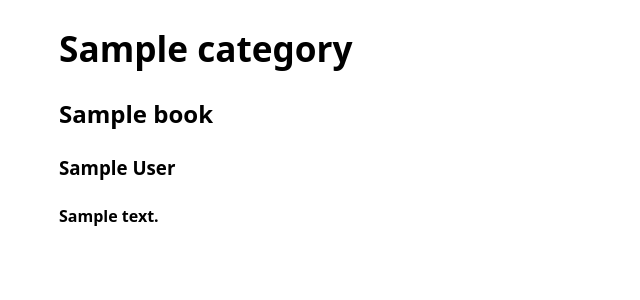
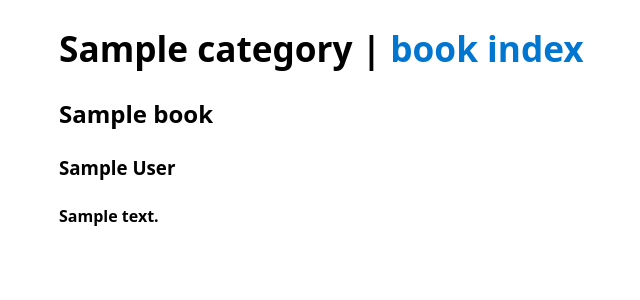
Before and after one commit to Momentum-Team-11/django-freeshelf-emilyflo, a Django app: a page that uses templates/category.html in a window 1280 px wide. Shown: the part 108-408 px from the top of the page, without its empty margins (181-821 px from the left). Run offline with Django 3.2, Linux system fonts and the light colour scheme; a user stored in the database is signed in; tables that the repository leaves empty hold one stand-in row (values such as "Sample post").

```diff
--- a/books/forms.py
+++ b/books/forms.py
@@ -10,5 +10,6 @@ class BookForm(forms.ModelForm):
             'author',
             'description',
             'URL',
+            'favorited_by',
             'category'
         ]
--- a/books/models.py
+++ b/books/models.py
@@ -15,7 +15,7 @@ class Book(models.Model):
     imageUrl = models.ImageField(blank=True)
     description = models.TextField(max_length=1000, null=True, blank=True)
     created_at = models.DateTimeField(auto_now_add=True)
-    # favorite = models.ManyToManyField(User, related_name = "favorite_books")
+    favorited_by = models.ManyToManyField(User, related_name = "favorite_books")
     category = models.ManyToManyField("Category", related_name="books")
 
     def __str__(self):
@@ -23,6 +23,9 @@ class Book(models.Model):
 class Category(models.Model):
     name = models.CharField(max_length=50)
     slug = models.SlugField(max_length=50, null=True, blank=True, unique=True)
+
+    class Meta:
+        verbose_name_plural = "categories"
 
     def __str__(self):
         return self.name
--- /dev/null
+++ b/books/view_helpers.py
@@ -0,0 +1,2 @@
+def book_is_favorited(book, user):
+    return user.favorite_books.filter(pk=book.pk).exists()
--- a/books/views.py
+++ b/books/views.py
@@ -1,6 +1,8 @@
 from django.shortcuts import render, redirect, get_object_or_404
 from .models import Book, Category
 from .forms import BookForm
+from .view_helpers import book_is_favorited
+from django.contrib.auth.decorators import login_required
 
 # Create your views here.
 def home(request):
@@ -8,11 +10,13 @@ def home(request):
         return redirect("index")
     return render(request, "home.html")
 
+@login_required
 def index(request):
     books = Book.objects.all()
-    categorys = Category.objects.all()
-    return render(request, "index.html", {"books": books, "categorys": categorys})
+    categories = Category.objects.all()
+    return render(request, "index.html", {"books": books, "categories": categories})
 
+@login_required
 def book_detail(request, pk):
     book = get_object_or_404(Book, pk=pk)
     favorited = book_is_favorited(book, request.user)
@@ -49,29 +53,38 @@ def delete_book(request, pk):
 
 def title(request):
     title = Book.objects.order_by('title')
-    context = {'books': title}
+    categories = Category.objects.all()
+    context = {'books': title, 'categories': categories}
     return render(request, 'index.html', context)
 
+@login_required
 def oldest(request):
     oldest = Book.objects.order_by('created_at')
-    context = {'books': oldest}
+    categories = Category.objects.all()
+    context = {'books': oldest, 'categories': categories}
     return render(request, 'index.html', context)
 
+@login_required
 def newest(request):
     newest = Book.objects.order_by('-created_at')
-    context = {'books': newest}
+    categories = Category.objects.all()
+    context = {'books': newest, 'categories': categories}
     return render(request, 'index.html', context)
 
-def book_is_favorited(book, user):
-    return user.favorite_books.filter(pk=book.pk)
+@login_required
+def add_favorite(request, book_pk):
+    book = get_object_or_404(Book, pk=book_pk)
+    user = request.user
+    user.favorite_books.add(book)
+    return redirect("book_detail", pk=book.pk)
 
-# def add_favorite(request, book):
-#     book = get_object_or_404(Book, pk=book.pk)
-#     user = request.user
-#     user.favorite_books.add(book)
-#     favorited = book_is_favorited(book, request.user)
-#     return redirect("book_detail", pk = book.pk)
+@login_required
+def delete_favorite(request, book_pk):
+    book = get_object_or_404(Book, pk=book_pk)
+    request.user.favorite_books.remove(book)
+    return redirect("book_detail", pk=book.pk)
 
+@login_required
 def category(request, slug):
     category = get_object_or_404(Category, slug=slug)
     books = category.books.all()
--- a/django_freeshelf/settings.py
+++ b/django_freeshelf/settings.py
@@ -49,8 +49,7 @@ INSTALLED_APPS = [
     "django.contrib.staticfiles",
     "django_extensions",
     "debug_toolbar",
-    "books",
-    # "users",
+    "books"
 ]
 
 MIDDLEWARE = [
--- a/django_freeshelf/urls.py
+++ b/django_freeshelf/urls.py
@@ -27,5 +27,6 @@ urlpatterns = [
     path('newest', books_views.newest, name='newest'),
     path('oldest', books_views.oldest, name='oldest'),
     path('category/<slug:slug>', books_views.category, name="category"),
-    # path("books/<int:pk>/favorite", books_views.add_favorite, name="add_favorite"),
+    path("books/<int:book_pk>/add_favorite", books_views.add_favorite, name="add_favorite"),
+    path("books/<int:book_pk>/delete_favorite",books_views.delete_favorite, name="delete_favorite"),
             ]
--- a/templates/book_detail.html
+++ b/templates/book_detail.html
@@ -9,8 +9,12 @@
     <h3>{{ book.description }}</h3>
     <h4><a href="{{ book.URL }}"></a></h4>
     <h4>date added: {{ book.created_at }}</h4>
-
+    <div class="favorite">
+        <a href="{% url toggle_favorited_url book_pk=album.pk %">
+            <i class="{% if favorited_by %} ♥︎ {% else %} ♡ {% endif %}"></i>
     {% endif %}
+        </a>
+    </div>
 </div>
 
 {% endblock %}
--- a/templates/category.html
+++ b/templates/category.html
@@ -3,7 +3,7 @@
 {% block content %}
 
 <h1>
-{{ category.name }}
+{{ category.name }}  | <a href="{% url 'index' %}">book index</a>
 </h1>
 
 {% for book in books %}
--- a/templates/index.html
+++ b/templates/index.html
@@ -11,7 +11,7 @@
     <a href="{% url 'newest' %}"><button type="submit">most recent addition</button></a>
     </div>
     <h2>categorize by: </h2>
-    {% for category in categorys %}
+    {% for category in categories %}
 
     <a href="{% url 'category' slug=category.slug %}"><button type="submit">{{ category.name }}</button></a>
 
```
Also changed, not shown: templates/home.html (+31 -4 lines), books/migrations/0006_rename_favorite_book_favorited_by.py (added), books/migrations/0007_alter_category_options.py (added).
